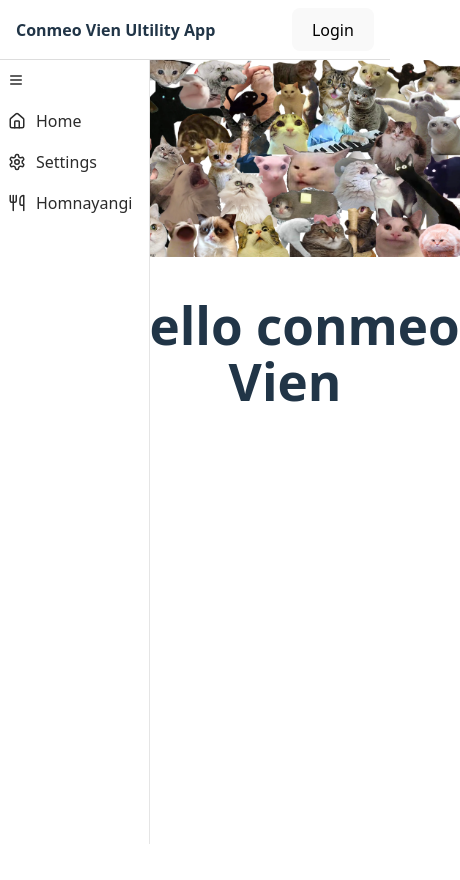
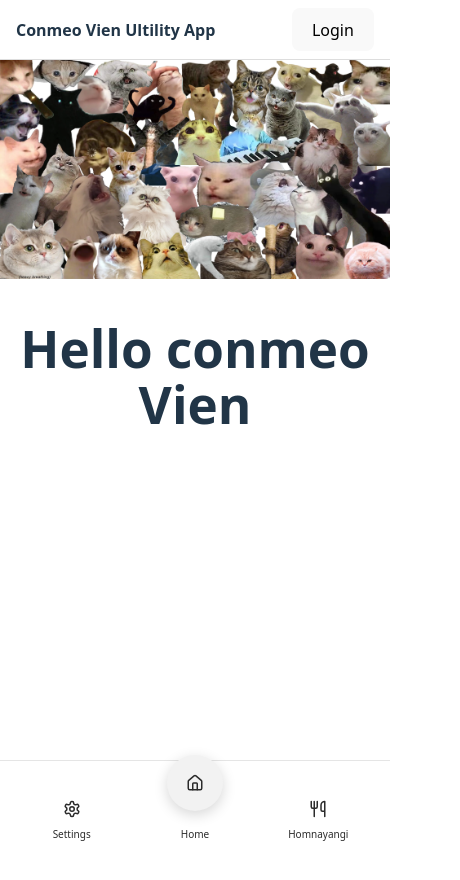
Before and after one commit to tran-cam-long/hom-nay-an-gi, a React (Vite) app in the folder frontend/: page / in a window 390 px wide. Shown: the top 880 px of the page, 460 px wide, since content can reach past the window. Built offline with nearby package versions, Linux system fonts and the light colour scheme; no server answers.

Commit message:
[US11] feature: introduce bottom home bar for mobile devices

```diff
--- /dev/null
+++ b/frontend/src/components/HomeBottomBar.css
@@ -0,0 +1,84 @@
+.home-bottom-bar {
+  position: fixed;
+  left: 0;
+  right: 0;
+  bottom: 0;
+  background: #fff;
+  border-top: 1px solid #e5e5e5;
+  box-sizing: border-box;
+  z-index: 1000;
+}
+
+.home-bottom-bar-list {
+  list-style: none;
+  margin: 0;
+  padding: 8px 10px;
+  height: 100%;
+  display: grid;
+  grid-template-columns: repeat(3, minmax(0, 1fr));
+  align-items: end;
+}
+
+.home-bottom-bar-item {
+  display: flex;
+  justify-content: center;
+}
+
+.home-bottom-bar-button {
+  border: 0;
+  background: transparent;
+  color: #2b2b2b;
+  border-radius: 10px;
+  padding: 0;
+  cursor: pointer;
+  display: flex;
+  flex-direction: column;
+  align-items: center;
+  gap: 4px;
+}
+
+.home-bottom-bar-icon-wrap {
+  width: 32px;
+  height: 32px;
+  border-radius: 10px;
+  display: flex;
+  align-items: center;
+  justify-content: center;
+}
+
+.home-bottom-bar-icon {
+  width: 18px;
+  height: 18px;
+}
+
+.home-bottom-bar-label {
+  font-size: 10px;
+  line-height: 1;
+}
+
+.home-bottom-bar-button:hover .home-bottom-bar-icon-wrap {
+  background: #f5f5f5;
+}
+
+.home-bottom-bar-button.active .home-bottom-bar-icon-wrap {
+  background: #eeeeee;
+}
+
+.home-bottom-bar-button.is-home .home-bottom-bar-icon-wrap {
+  width: 56px;
+  height: 56px;
+  border-radius: 999px;
+  background: #fff;
+  transform: translateY(-14px);
+  box-shadow: 0 4px 14px rgba(0, 0, 0, 0.16);
+}
+
+.home-bottom-bar-button.is-home.active .home-bottom-bar-icon-wrap {
+  background: #f2f2f2;
+}
+
+@media (min-width: 500px) {
+  .home-bottom-bar {
+    display: none;
+  }
+}
--- /dev/null
+++ b/frontend/src/components/HomeBottomBar.tsx
@@ -0,0 +1,64 @@
+import { useMemo, useState } from "react";
+import { LuHouse, LuSettings, LuUtensils } from "react-icons/lu";
+import type { IconType } from "react-icons";
+import "./HomeBottomBar.css";
+
+interface Props {
+  username?: string;
+}
+
+export const HOME_BOTTOM_BAR_HEIGHT = 84;
+
+type MenuItem = {
+  id: string;
+  title: string;
+  icon: IconType;
+};
+
+export default function HomeBottomBar({ username }: Props) {
+  const [activeItem, setActiveItem] = useState<string>("home");
+
+  const menuItems: MenuItem[] = useMemo(
+    () => [
+      { id: "settings", title: "Settings", icon: LuSettings },
+      { id: "home", title: "Home", icon: LuHouse },
+      { id: "homnayangi", title: "Homnayangi", icon: LuUtensils },
+    ],
+    []
+  );
+
+  return (
+    <aside
+      className="home-bottom-bar"
+      style={{ height: HOME_BOTTOM_BAR_HEIGHT }}
+      aria-label={username ? `${username} bottom navigation` : "App bottom navigation"}
+    >
+      <nav>
+        <ul className="home-bottom-bar-list">
+          {menuItems.map((item) => {
+            const Icon = item.icon;
+            const isHome = item.id === "home";
+            const isActive = activeItem === item.id;
+
+            return (
+              <li key={item.id} className="home-bottom-bar-item">
+                <button
+                  type="button"
+                  className={`home-bottom-bar-button ${isHome ? "is-home" : ""} ${isActive ? "active" : ""}`}
+                  title={item.title}
+                  aria-pressed={isActive}
+                  onClick={() => setActiveItem(item.id)}
+                >
+                  <span className="home-bottom-bar-icon-wrap">
+                    <Icon className="home-bottom-bar-icon" aria-hidden />
+                  </span>
+                  <span className="home-bottom-bar-label">{item.title}</span>
+                </button>
+              </li>
+            );
+          })}
+        </ul>
+      </nav>
+    </aside>
+  );
+}
--- a/frontend/src/components/HomeSideBar.tsx
+++ b/frontend/src/components/HomeSideBar.tsx
@@ -29,7 +29,7 @@ export default function HomeSideBar({ username, isCollapsed, onToggle }: Props)
     ],
     []
   );
-  const [activeItem, setActiveItem] = useState<string | null>("Home");
+  const [activeItem, setActiveItem] = useState<string | null>("home");
 
   return (
     <aside
--- /dev/null
+++ b/frontend/src/hooks/useIsMobile.ts
@@ -0,0 +1,17 @@
+import { useEffect, useState } from "react";
+
+export const MOBILE_WIDTH = 500;
+
+export default function useIsMobile() {
+  const [isMobile, setIsMobile] = useState(
+    typeof window !== "undefined" ? window.innerWidth < MOBILE_WIDTH : false
+  );
+
+  useEffect(() => {
+    const onResize = () => setIsMobile(window.innerWidth < MOBILE_WIDTH);
+    window.addEventListener("resize", onResize);
+    return () => window.removeEventListener("resize", onResize);
+  }, []);
+
+  return isMobile;
+}
--- a/frontend/src/pages/LandingPage.tsx
+++ b/frontend/src/pages/LandingPage.tsx
@@ -6,16 +6,20 @@ import HomeSideBar, {
   COLLAPSED_SIDEBAR_WIDTH,
   EXPANDED_SIDEBAR_WIDTH,
 } from "../components/HomeSideBar";
+import HomeBottomBar, {
+  HOME_BOTTOM_BAR_HEIGHT,
+} from "../components/HomeBottomBar";
 import { TOP_BAR_HEIGHT } from "../components/style";
 import bodyBackground from "../assets/conmeo_background.webp";
 import NotificationModal from "../components/NotificationModal";
 import { API_BASE_URL } from "../config";
+import useIsMobile from "../hooks/useIsMobile";
 
 export default function LandingPage() {
   const [isLoginOpen, setIsLoginOpen] = useState(false);
   const [isSidebarCollapsed, setIsSidebarCollapsed] = useState(false);
   const [loginRes, setLoginRes] = useState<LoginResponse | null>(null);
-  const [notification, setNotification] = useState<{ isOpen: boolean; message: string}> ({
+  const [notification, setNotification] = useState<{ isOpen: boolean; message: string }>({
     isOpen: false,
     message: ""
   })
@@ -56,7 +60,7 @@ export default function LandingPage() {
       // Client is already logged out locally; ignore network errors.
     }
 
-    setNotification({ isOpen: true, message: "Logged out"})
+    setNotification({ isOpen: true, message: "Logged out" })
   };
 
   const sidebarWidth = isSidebarCollapsed
@@ -64,6 +68,7 @@ export default function LandingPage() {
     : EXPANDED_SIDEBAR_WIDTH;
 
   const pushX = sidebarWidth - COLLAPSED_SIDEBAR_WIDTH;
+  const isMobile = useIsMobile();
 
   return (
     <div>
@@ -73,19 +78,31 @@ export default function LandingPage() {
         onLogoutClick={handleLogout}
       />
 
+      {!isMobile && (
         <HomeSideBar
           username={loginRes?.username}
           isCollapsed={isSidebarCollapsed}
           onToggle={() => setIsSidebarCollapsed((prev) => !prev)}
         />
+      )}
+
+      {isMobile && <HomeBottomBar username={loginRes?.username} />}
 
       <div
-        style={{
+        style={
+          isMobile
+            ? {
+              marginTop: TOP_BAR_HEIGHT,
+              width: "100vw",
+              paddingBottom: HOME_BOTTOM_BAR_HEIGHT + 12,
+            }
+            : {
               marginTop: TOP_BAR_HEIGHT,
               width: `calc(100vw - ${COLLAPSED_SIDEBAR_WIDTH}px)`,
               transform: `translateX(${pushX}px)`,
               transition: "transform 0.2s ease",
-        }}
+            }
+        }
       >
         <div>
           <div className="bodyImage">
```
Lines whose indentation alone changed are shown as unchanged.
